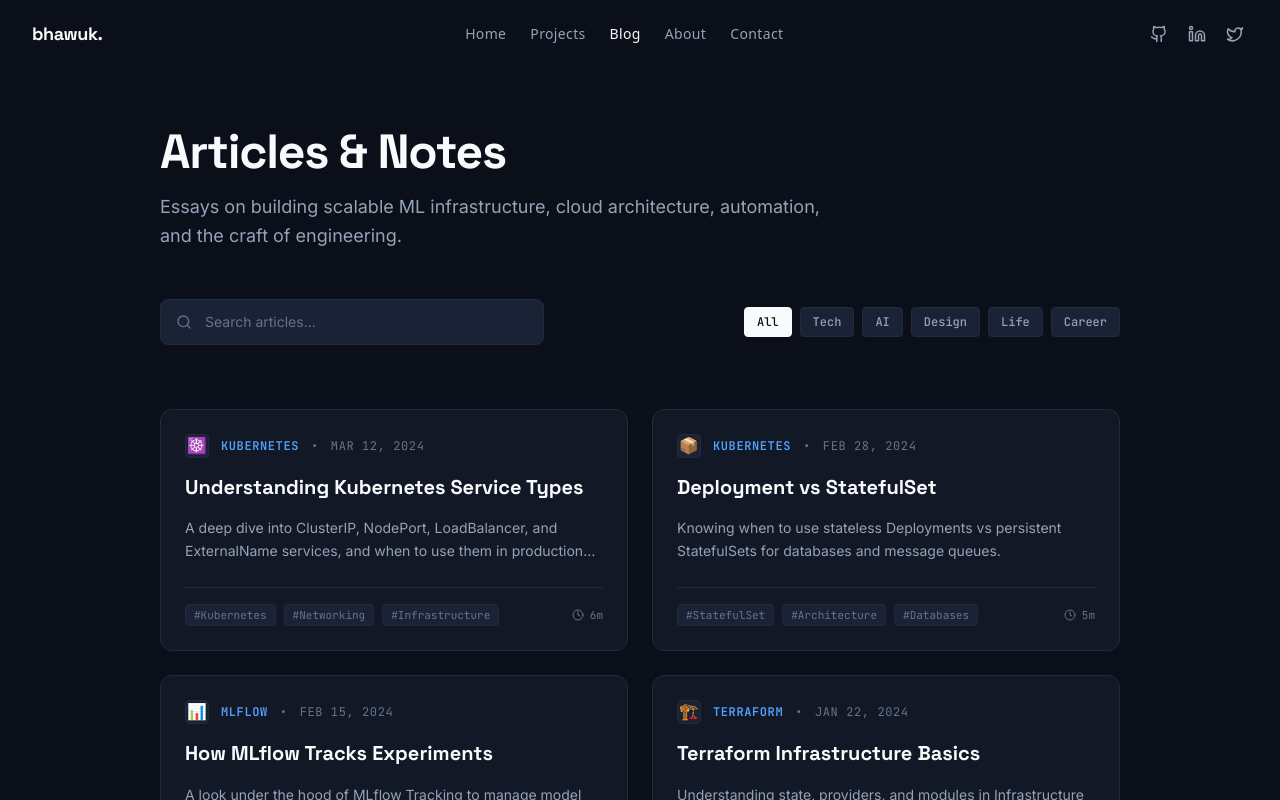
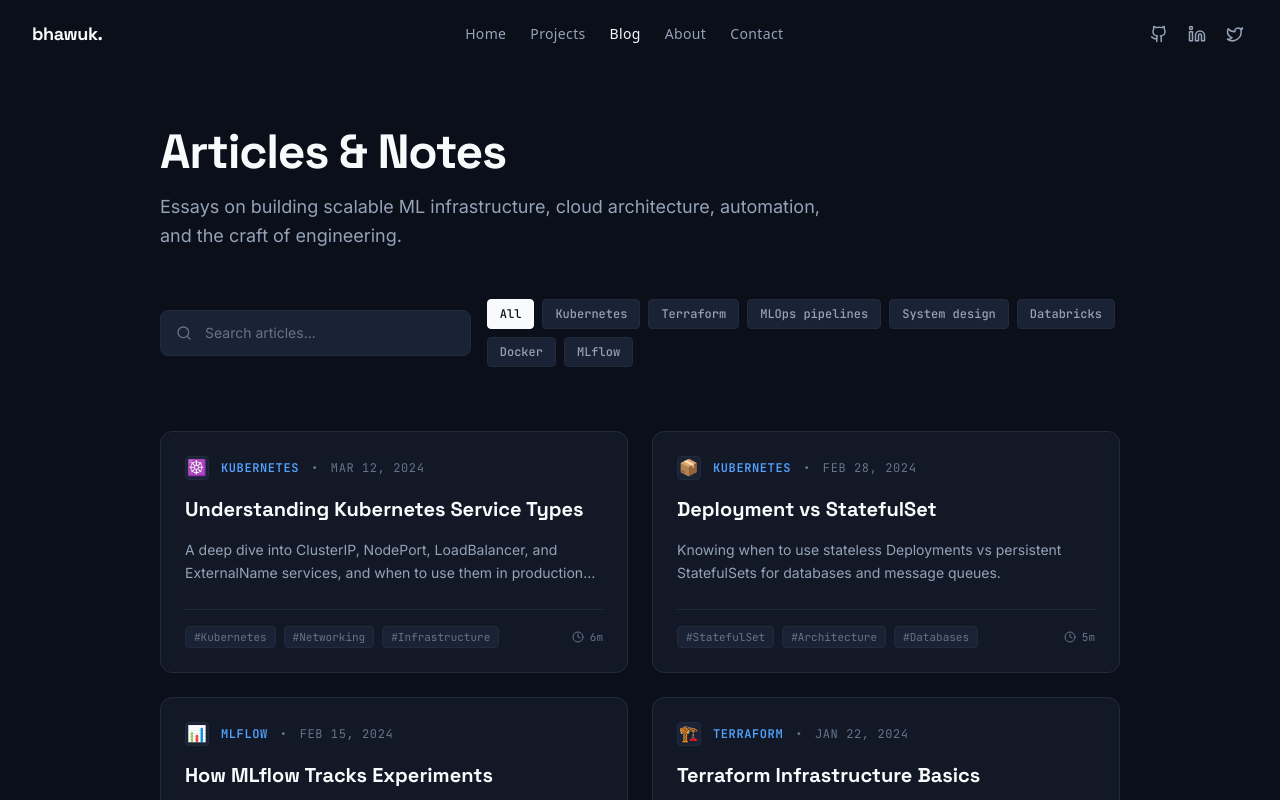
Before and after one commit to geeky-bhawuk-arora/bhawuk-arora-blog, a Next.js app: page /blog in a window 1280 px wide. Shown: the top 800 px of the page. Built offline with nearby package versions, Linux system fonts and the light colour scheme.

Commit message:
feat: Add a new blog client component with search, category filtering, pagination, and animations for blog post display.

```diff
--- a/components/BlogClient.tsx
+++ b/components/BlogClient.tsx
@@ -7,7 +7,7 @@ import { motion, AnimatePresence } from 'framer-motion';
 import { posts, Post, Category } from '@/lib/data';
 import { formatDate } from '@/lib/utils';
 
-const CATEGORIES: Array<'All' | Category> = ['All', 'Tech', 'AI', 'Design', 'Life', 'Career'];
+const CATEGORIES: Array<'All' | Category> = ['All', 'Kubernetes', 'Terraform', 'MLOps pipelines', 'System design', 'Databricks', 'Docker', 'MLflow'];
 const POSTS_PER_PAGE = 8;
 
 function CleanCard({ post }: { post: Post }) {
@@ -113,8 +113,8 @@ export default function BlogClient() {
                                     key={cat}
                                     onClick={() => setActiveCategory(cat)}
                                     className={`flex-shrink-0 px-3 py-1.5 rounded text-xs font-mono font-medium transition-all duration-200 outline-none border ${isActive
-                                            ? 'bg-[var(--text-primary)] text-[var(--bg)] border-[var(--text-primary)]'
-                                            : 'bg-[var(--bg-elevated)] text-[var(--text-secondary)] border-[var(--border)] hover:text-[var(--text-primary)]'
+                                        ? 'bg-[var(--text-primary)] text-[var(--bg)] border-[var(--text-primary)]'
+                                        : 'bg-[var(--bg-elevated)] text-[var(--text-secondary)] border-[var(--border)] hover:text-[var(--text-primary)]'
                                         }`}
                                 >
                                     {cat}
```
